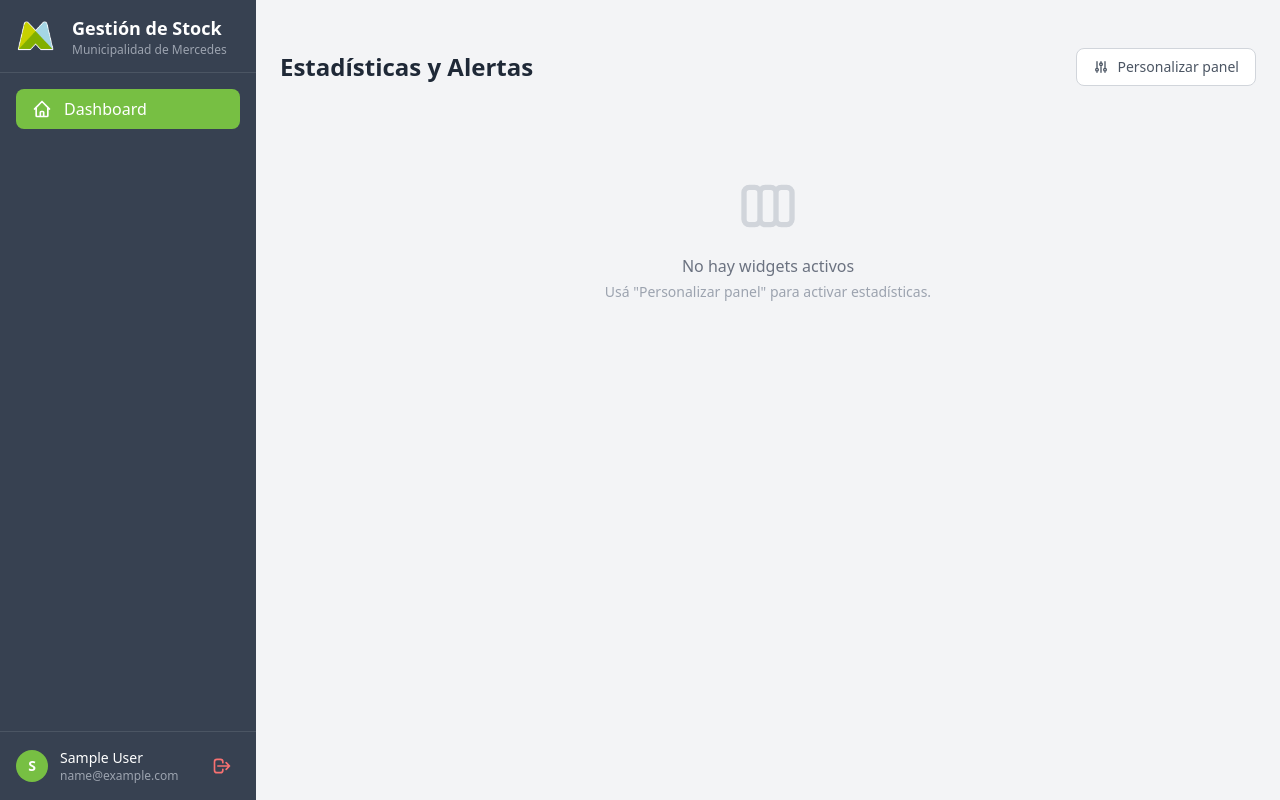
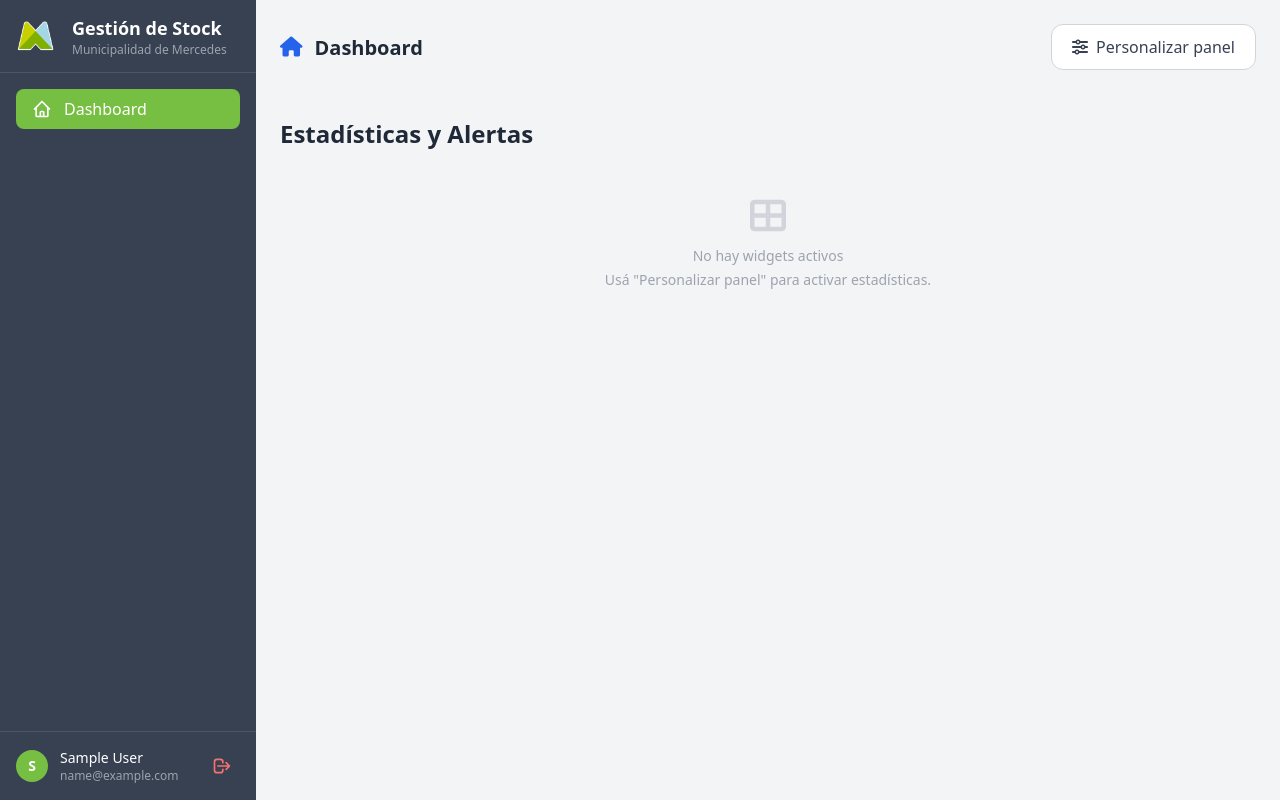
Before and after one commit to agustina-ortiz/Corralon, a Laravel app: page /dashboard in a window 1280 px wide. Run offline with Laravel 12, Linux system fonts and the light colour scheme; the visitor is signed in with stand-in values (Sample User, id 1); data comes from the database, SQL or seed files in the repository; tables that the repository leaves empty hold one stand-in row (values such as "Sample post"); style sheets or scripts are compiled from the project's sources; parts of the project's set-up code (start-up, migrations or seed data) failed here and were passed over; some libraries are stand-ins or nearby versions.

Commit message:
feat: Dashboard con encabezado, botones, badges y estados vacios del kit
"Personalizar panel" pasa a las acciones del encabezado; el boton
Guardar del modal usa el primario (antes verde). Iconos a Font Awesome.

Co-Authored-By: Claude Opus 5.5 <noreply@anthropic.com>

```diff
--- a/resources/views/livewire/dashboard.blade.php
+++ b/resources/views/livewire/dashboard.blade.php
@@ -1,4 +1,8 @@
-<div>
+<x-ui.pagina titulo="Dashboard" icono="fa-house">
+    <x-slot:acciones>
+        <x-ui.boton variante="secundario" icono="fa-sliders" wire:click="abrirModalPersonalizar">Personalizar panel</x-ui.boton>
+    </x-slot:acciones>
+
     <!-- Cards con estadísticas generales -->
     <div class="grid grid-cols-1 md:grid-cols-2 lg:grid-cols-4 gap-4 mb-6">
 
@@ -9,10 +13,8 @@
                     <p class="text-gray-500 text-xs font-medium uppercase tracking-wide">Total Insumos</p>
                     <p class="text-2xl font-bold mt-1 text-gray-800">{{ number_format($totalInsumos) }}</p>
                 </div>
-                <div class="p-3 rounded-full bg-blue-50">
-                    <svg class="w-6 h-6 text-blue-600" fill="none" stroke="currentColor" viewBox="0 0 24 24">
-                        <path stroke-linecap="round" stroke-linejoin="round" stroke-width="2" d="M20 7l-8-4-8 4m16 0l-8 4m8-4v10l-8 4m0-10L4 7m8 4v10M4 7v10l8 4"></path>
-                    </svg>
+                <div class="w-12 h-12 flex items-center justify-center rounded-full bg-blue-50">
+                    <i class="fa-solid fa-boxes-stacked text-xl text-blue-600" aria-hidden="true"></i>
                 </div>
             </div>
         </div>
@@ -25,10 +27,8 @@
                     <p class="text-gray-500 text-xs font-medium uppercase tracking-wide">Maquinaria</p>
                     <p class="text-2xl font-bold mt-1 text-gray-800">{{ number_format($totalMaquinaria) }}</p>
                 </div>
-                <div class="p-3 rounded-full bg-green-50">
-                    <svg class="w-6 h-6 text-green-600" fill="none" stroke="currentColor" viewBox="0 0 24 24">
-                        <path stroke-linecap="round" stroke-linejoin="round" stroke-width="2" d="M19.428 15.428a2 2 0 00-1.022-.547l-2.387-.477a6 6 0 00-3.86.517l-.318.158a6 6 0 01-3.86.517L6.05 15.21a2 2 0 00-1.806.547M8 4h8l-1 1v5.172a2 2 0 00.586 1.414l5 5c1.26 1.26.367 3.414-1.415 3.414H4.828c-1.782 0-2.674-2.154-1.414-3.414l5-5A2 2 0 009 10.172V5L8 4z"></path>
-                    </svg>
+                <div class="w-12 h-12 flex items-center justify-center rounded-full bg-green-50">
+                    <i class="fa-solid fa-screwdriver-wrench text-xl text-green-600" aria-hidden="true"></i>
                 </div>
             </div>
         </div>
@@ -41,10 +41,8 @@
                     <p class="text-gray-500 text-xs font-medium uppercase tracking-wide">Vehículos</p>
                     <p class="text-2xl font-bold mt-1 text-gray-800">{{ number_format($totalVehiculos) }}</p>
                 </div>
-                <div class="p-3 rounded-full bg-orange-50">
-                    <svg class="w-6 h-6 text-purple-600" fill="none" stroke="currentColor" viewBox="0 0 24 24">
-                        <path stroke-linecap="round" stroke-linejoin="round" stroke-width="2" d="M9 12h6m-6 4h6m2 5H7a2 2 0 01-2-2V5a2 2 0 012-2h5.586a1 1 0 01.707.293l5.414 5.414a1 1 0 01.293.707V19a2 2 0 01-2 2z"></path>
-                    </svg>
+                <div class="w-12 h-12 flex items-center justify-center rounded-full bg-purple-50">
+                    <i class="fa-solid fa-car text-xl text-purple-600" aria-hidden="true"></i>
                 </div>
             </div>
         </div>
@@ -57,10 +55,8 @@
                     <p class="text-gray-500 text-xs font-medium uppercase tracking-wide">Próximos Eventos</p>
                     <p class="text-2xl font-bold mt-1 text-gray-800">{{ number_format($countProximosEventos) }}</p>
                 </div>
-                <div class="p-3 rounded-full bg-indigo-50">
-                    <svg class="w-6 h-6 text-indigo-600" fill="none" stroke="currentColor" viewBox="0 0 24 24">
-                        <path stroke-linecap="round" stroke-linejoin="round" stroke-width="2" d="M8 7V3m8 4V3m-9 8h10M5 21h14a2 2 0 002-2V7a2 2 0 00-2-2H5a2 2 0 00-2 2v12a2 2 0 002 2z"></path>
-                    </svg>
+                <div class="w-12 h-12 flex items-center justify-center rounded-full bg-indigo-50">
+                    <i class="fa-regular fa-calendar-days text-xl text-indigo-600" aria-hidden="true"></i>
                 </div>
             </div>
         </div>
@@ -69,18 +65,7 @@
     </div>
 
     <!-- Sección de Estadísticas de Alerta -->
-    <div class="mb-6 flex items-center justify-between">
-        <h2 class="text-2xl font-bold text-gray-800">Estadísticas y Alertas</h2>
-        <button
-            wire:click="abrirModalPersonalizar"
-            class="flex items-center gap-2 px-4 py-2 text-sm font-medium text-gray-600 bg-white border border-gray-300 rounded-lg hover:bg-gray-50 hover:border-gray-400 transition-all duration-150"
-        >
-            <svg class="w-4 h-4" fill="none" stroke="currentColor" viewBox="0 0 24 24">
-                <path stroke-linecap="round" stroke-linejoin="round" stroke-width="2" d="M12 6V4m0 2a2 2 0 100 4m0-4a2 2 0 110 4m-6 8a2 2 0 100-4m0 4a2 2 0 110-4m0 4v2m0-6V4m6 6v10m6-2a2 2 0 100-4m0 4a2 2 0 110-4m0 4v2m0-6V4"></path>
-            </svg>
-            Personalizar panel
-        </button>
-    </div>
+    <h2 class="mb-6 text-2xl font-bold text-gray-800">Estadísticas y Alertas</h2>
 
     @if($widgetsActivos)
     <div class="grid grid-cols-1 lg:grid-cols-2 gap-6">
@@ -90,9 +75,7 @@
         <div class="bg-white rounded-lg shadow-lg overflow-hidden border border-gray-200">
             <div class="bg-gradient-to-r from-orange-50 to-orange-100 px-6 py-4 flex items-center justify-between border-b border-orange-200">
                 <div class="flex items-center">
-                    <svg class="w-6 h-6 text-orange-600 mr-3" fill="none" stroke="currentColor" viewBox="0 0 24 24">
-                        <path stroke-linecap="round" stroke-linejoin="round" stroke-width="2" d="M12 9v2m0 4h.01m-6.938 4h13.856c1.54 0 2.502-1.667 1.732-3L13.732 4c-.77-1.333-2.694-1.333-3.464 0L3.34 16c-.77 1.333.192 3 1.732 3z"></path>
-                    </svg>
+                    <i class="fa-solid fa-triangle-exclamation text-xl text-orange-600 mr-3" aria-hidden="true"></i>
                     <h3 class="text-lg font-semibold text-gray-800">Insumos con Stock Bajo</h3>
                 </div>
                 <span class="bg-orange-200 text-orange-800 font-bold px-3 py-1 rounded-full text-sm">
@@ -128,12 +111,7 @@
                         @endforeach
                     </div>
                 @else
-                    <div class="text-center py-8 text-gray-500">
-                        <svg class="w-16 h-16 mx-auto mb-3 text-gray-300" fill="none" stroke="currentColor" viewBox="0 0 24 24">
-                            <path stroke-linecap="round" stroke-linejoin="round" stroke-width="2" d="M9 12l2 2 4-4m6 2a9 9 0 11-18 0 9 9 0 0118 0z"></path>
-                        </svg>
-                        <p class="font-medium">No hay insumos con stock bajo el mínimo</p>
-                    </div>
+                    <x-ui.vacio icono="fa-regular fa-circle-check">No hay insumos con stock bajo el mínimo</x-ui.vacio>
                 @endif
             </div>
         </div>
@@ -150,7 +128,7 @@
                 'alertas'      => $vehiculosDatos,
                 'total'        => $totalVehiculosActivos,
                 'mensajeVacio' => 'Todos los vehículos tienen los datos completos',
-                'icono'        => 'M9 5H7a2 2 0 00-2 2v12a2 2 0 002 2h10a2 2 0 002-2V7a2 2 0 00-2-2h-2M9 5a2 2 0 002 2h2a2 2 0 002-2M9 5a2 2 0 012-2h2a2 2 0 012 2m-3 7h3m-3 4h3m-6-4h.01M9 16h.01',
+                'icono'        => 'fa-clipboard-list',
             ])
         @endif
 
@@ -159,7 +137,7 @@
                 'titulo'       => 'Vehículos a Revisar',
                 'alertas'      => $vehiculosRevisar,
                 'mensajeVacio' => 'No hay vehículos para revisar',
-                'icono'        => 'M11 5.882V19.24a1.76 1.76 0 01-3.417.592l-2.147-6.15M18 13a3 3 0 100-6M5.436 13.683A4.001 4.001 0 017 6h1.832c4.1 0 7.625-1.234 9.168-3v14c-1.543-1.766-5.067-3-9.168-3H7a3.988 3.988 0 01-1.564-.317z',
+                'icono'        => 'fa-bullhorn',
             ])
         @endif
 
@@ -168,9 +146,7 @@
         <div class="bg-white rounded-lg shadow-lg overflow-hidden border border-gray-200">
             <div class="bg-gradient-to-r from-purple-50 to-purple-100 px-6 py-4 flex items-center justify-between border-b border-purple-200">
                 <div class="flex items-center">
-                    <svg class="w-6 h-6 text-purple-600 mr-3" fill="none" stroke="currentColor" viewBox="0 0 24 24">
-                        <path stroke-linecap="round" stroke-linejoin="round" stroke-width="2" d="M13 10V3L4 14h7v7l9-11h-7z"></path>
-                    </svg>
+                    <i class="fa-solid fa-bolt text-xl text-purple-600 mr-3" aria-hidden="true"></i>
                     <h3 class="text-lg font-semibold text-gray-800">Vehículos en Uso</h3>
                 </div>
                 <span class="bg-purple-200 text-purple-800 font-bold px-3 py-1 rounded-full text-sm">
@@ -200,20 +176,13 @@
                                     </p>
                                 </div>
                                 <div class="text-right ml-4">
-                                    <span class="px-3 py-1 rounded-full text-xs font-semibold bg-purple-100 text-purple-700">
-                                        En Uso
-                                    </span>
+                                    <x-ui.badge color="violeta">En Uso</x-ui.badge>
                                 </div>
                             </div>
                         @endforeach
                     </div>
                 @else
-                    <div class="text-center py-8 text-gray-500">
-                        <svg class="w-16 h-16 mx-auto mb-3 text-gray-300" fill="none" stroke="currentColor" viewBox="0 0 24 24">
-                            <path stroke-linecap="round" stroke-linejoin="round" stroke-width="2" d="M9 12l2 2 4-4m6 2a9 9 0 11-18 0 9 9 0 0118 0z"></path>
-                        </svg>
-                        <p class="font-medium">No hay vehículos en uso actualmente</p>
-                    </div>
+                    <x-ui.vacio icono="fa-car">No hay vehículos en uso actualmente</x-ui.vacio>
                 @endif
             </div>
         </div>
@@ -224,9 +193,7 @@
         <div class="bg-white rounded-lg shadow-lg overflow-hidden border border-gray-200">
             <div class="bg-gradient-to-r from-indigo-50 to-indigo-100 px-6 py-4 flex items-center justify-between border-b border-indigo-200">
                 <div class="flex items-center">
-                    <svg class="w-6 h-6 text-indigo-600 mr-3" fill="none" stroke="currentColor" viewBox="0 0 24 24">
-                        <path stroke-linecap="round" stroke-linejoin="round" stroke-width="2" d="M8 7V3m8 4V3m-9 8h10M5 21h14a2 2 0 002-2V7a2 2 0 00-2-2H5a2 2 0 00-2 2v12a2 2 0 002 2z"></path>
-                    </svg>
+                    <i class="fa-regular fa-calendar-days text-xl text-indigo-600 mr-3" aria-hidden="true"></i>
                     <h3 class="text-lg font-semibold text-gray-800">Próximos Eventos</h3>
                 </div>
                 <span class="bg-indigo-200 text-indigo-800 font-bold px-3 py-1 rounded-full text-sm">
@@ -264,12 +231,7 @@
                         @endforeach
                     </div>
                 @else
-                    <div class="text-center py-8 text-gray-500">
-                        <svg class="w-16 h-16 mx-auto mb-3 text-gray-300" fill="none" stroke="currentColor" viewBox="0 0 24 24">
-                            <path stroke-linecap="round" stroke-linejoin="round" stroke-width="2" d="M8 7V3m8 4V3m-9 8h10M5 21h14a2 2 0 002-2V7a2 2 0 00-2-2H5a2 2 0 00-2 2v12a2 2 0 002 2z"></path>
-                        </svg>
-                        <p class="font-medium">No hay eventos programados</p>
-                    </div>
+                    <x-ui.vacio icono="fa-regular fa-calendar">No hay eventos programados</x-ui.vacio>
                 @endif
             </div>
         </div>
@@ -277,21 +239,18 @@
 
     </div>
     @else
-    <div class="text-center py-16 text-gray-400">
-        <svg class="w-16 h-16 mx-auto mb-4 text-gray-300" fill="none" stroke="currentColor" viewBox="0 0 24 24">
-            <path stroke-linecap="round" stroke-linejoin="round" stroke-width="2" d="M9 17V7m0 10a2 2 0 01-2 2H5a2 2 0 01-2-2V7a2 2 0 012-2h2a2 2 0 012 2m0 10a2 2 0 002 2h2a2 2 0 002-2M9 7a2 2 0 012-2h2a2 2 0 012 2m0 10V7m0 10a2 2 0 002 2h2a2 2 0 002-2V7a2 2 0 00-2-2h-2a2 2 0 00-2 2"></path>
-        </svg>
-        <p class="font-medium text-gray-500">No hay widgets activos</p>
-        <p class="text-sm mt-1">Usá "Personalizar panel" para activar estadísticas.</p>
-    </div>
+    <x-ui.vacio icono="fa-table-cells-large" class="py-16">
+        No hay widgets activos
+        <span class="block mt-1 font-normal">Usá "Personalizar panel" para activar estadísticas.</span>
+    </x-ui.vacio>
     @endif
 
     <!-- Modal Personalizar Panel -->
     @if($modalPersonalizar)
         <x-ui.modal titulo="Personalizar panel" icono="fa-sliders" cerrar="intentarCerrar" ancho="md">
             @if($opcionesCards)
-            <div class="mb-5">
-                <p class="text-xs font-semibold text-gray-500 uppercase tracking-wider mb-3">Tarjetas de resumen</p>
+            <fieldset class="w-full min-w-0 mb-5">
+                <legend class="text-xs font-semibold text-gray-500 uppercase tracking-wider mb-3">Tarjetas de resumen</legend>
                 <div class="space-y-2">
                     @foreach($opcionesCards as $key => $card)
                     <label class="flex items-center gap-3 p-3 rounded-lg border border-gray-100 hover:border-[#77BF43]/40 hover:bg-[#77BF43]/5 cursor-pointer transition-colors">
@@ -305,12 +264,12 @@
                     </label>
                     @endforeach
                 </div>
-            </div>
+            </fieldset>
             @endif
 
             @if($opcionesWidgets)
-            <div>
-                <p class="text-xs font-semibold text-gray-500 uppercase tracking-wider mb-3">Estadísticas y Alertas</p>
+            <fieldset class="w-full min-w-0">
+                <legend class="text-xs font-semibold text-gray-500 uppercase tracking-wider mb-3">Estadísticas y Alertas</legend>
                 <div class="space-y-2">
                     @foreach($opcionesWidgets as $key => $widget)
                     <label class="flex items-center gap-3 p-3 rounded-lg border border-gray-100 hover:border-[#77BF43]/40 hover:bg-[#77BF43]/5 cursor-pointer transition-colors">
@@ -324,26 +283,15 @@
                     </label>
                     @endforeach
                 </div>
-            </div>
+            </fieldset>
             @endif
 
             <x-slot:footer>
-                <button
-                    type="button"
-                    wire:click="intentarCerrar"
-                    class="px-4 py-2 text-sm font-medium text-gray-600 bg-white border border-gray-300 rounded-lg hover:bg-gray-50 transition-colors"
-                >
-                    Cancelar
-                </button>
-                <button
-                    type="button"
-                    wire:click="guardarPreferencias"
-                    data-atajo-guardar
-                    wire:loading.attr="disabled" wire:target="guardarPreferencias"
-                    class="px-4 py-2 text-sm font-medium text-white bg-[#77BF43] rounded-lg hover:bg-[#69ab3a] transition-colors"
-                >
+                <x-ui.boton variante="secundario" wire:click="intentarCerrar">Cancelar</x-ui.boton>
+                <x-ui.boton wire:click="guardarPreferencias" data-atajo-guardar
+                            wire:loading.attr="disabled" wire:target="guardarPreferencias">
                     Guardar
-                </button>
+                </x-ui.boton>
             </x-slot:footer>
         </x-ui.modal>
     @endif
@@ -354,4 +302,4 @@
             Hay cambios sin guardar. ¿Desea descartarlos?
         </x-ui.modal-confirmacion>
     @endif
-</div>
+</x-ui.pagina>
```
Also changed, not shown: resources/views/livewire/partials/dashboard-contadores-vehiculos.blade.php (+4 -13 lines), resources/views/livewire/partials/dashboard-vencimiento.blade.php (+2 -9 lines).
